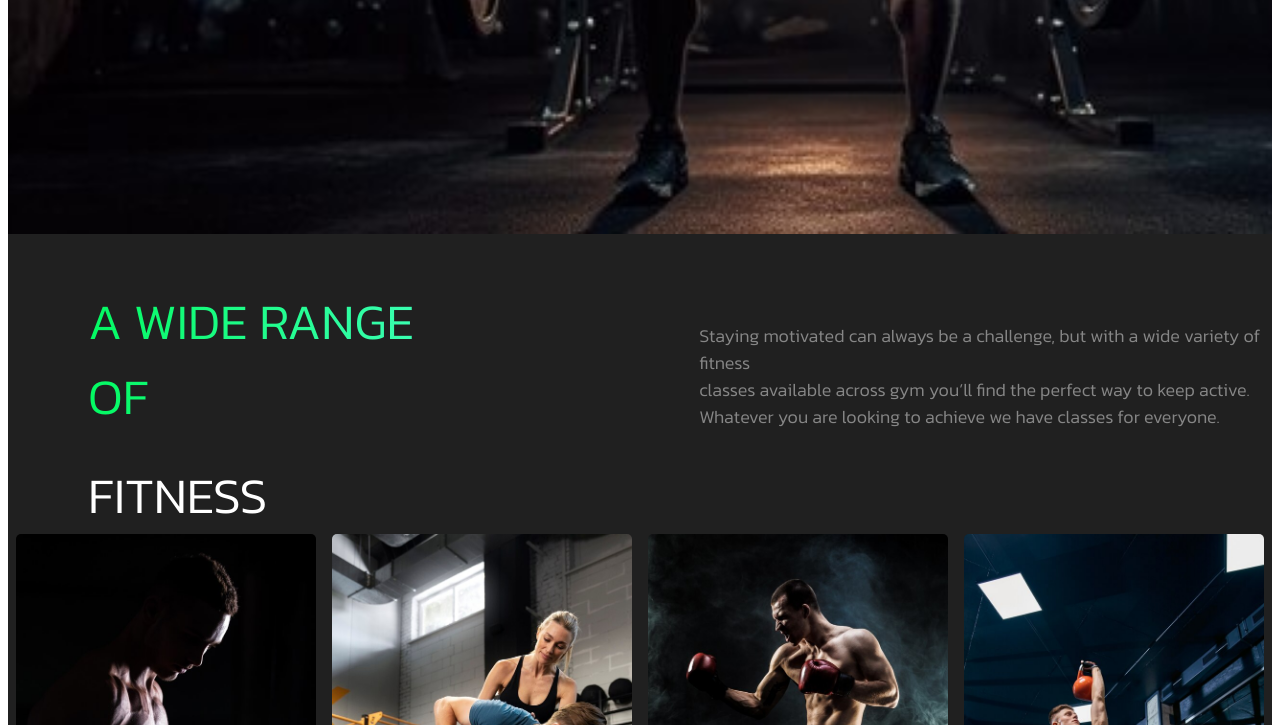
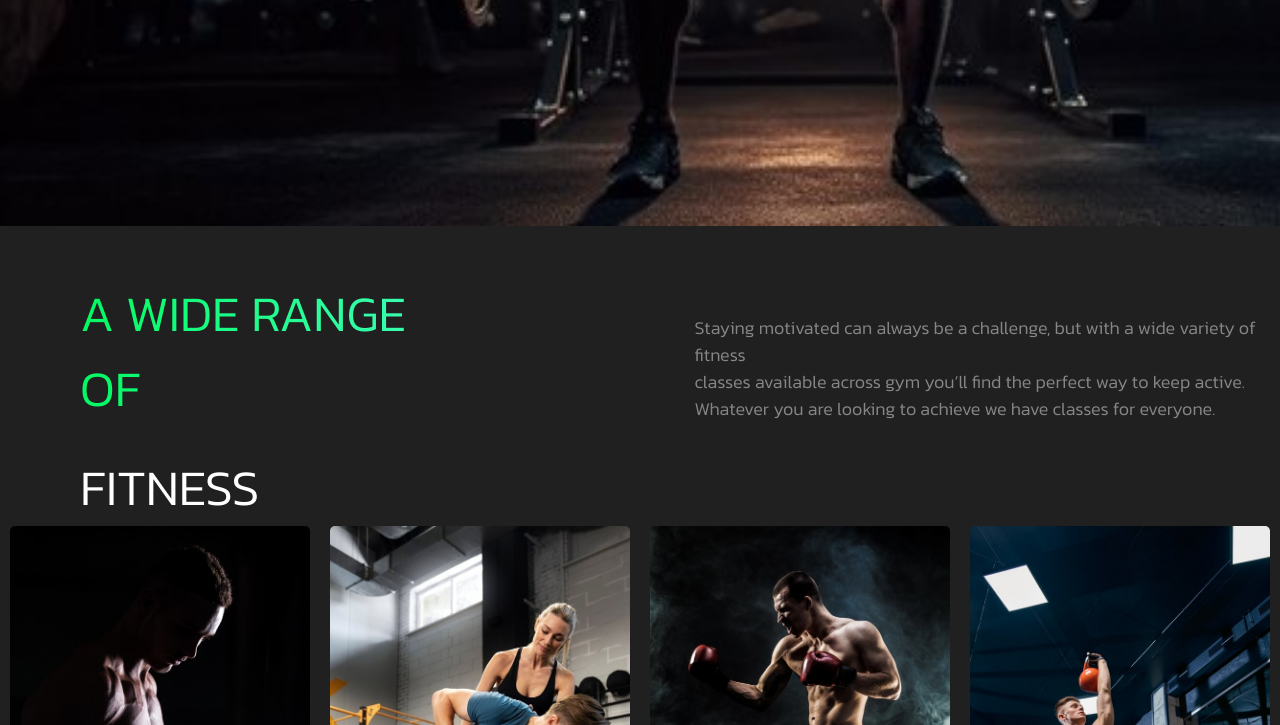
Before and after one commit to YashShinde9298/localgymwebsite, a plain HTML site: page index.html in a window 1280 px wide. Shown: the part 464-1189 px from the top of the page. Drawn offline with Linux system fonts and the light colour scheme.

```diff
--- a/style.css
+++ b/style.css
@@ -1,6 +1,9 @@
+html {
+    scroll-behavior: smooth;
+}
+
 body {
-    /* width: 100%; */
-    font-family: 'Arvo', serif;
+    margin: 0;
     font-family: 'Kanit', sans-serif;
 }
 
```
